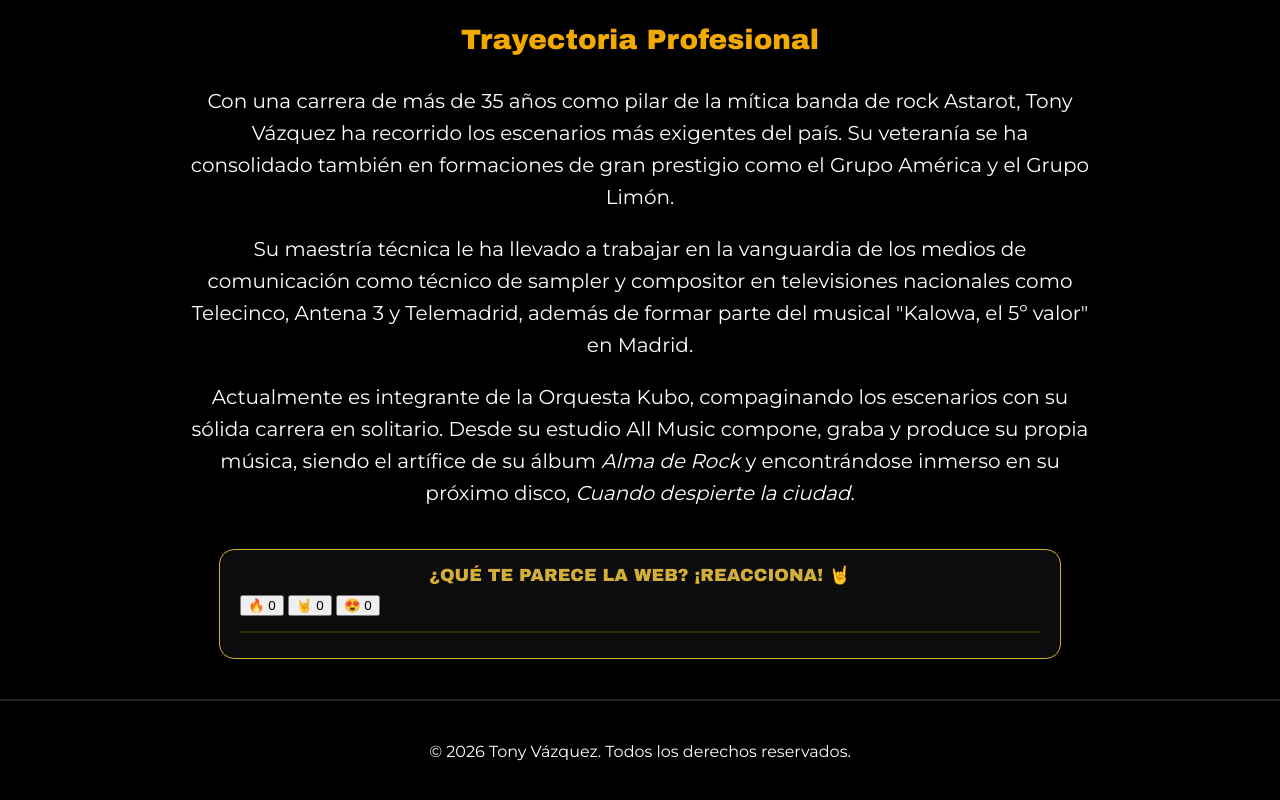
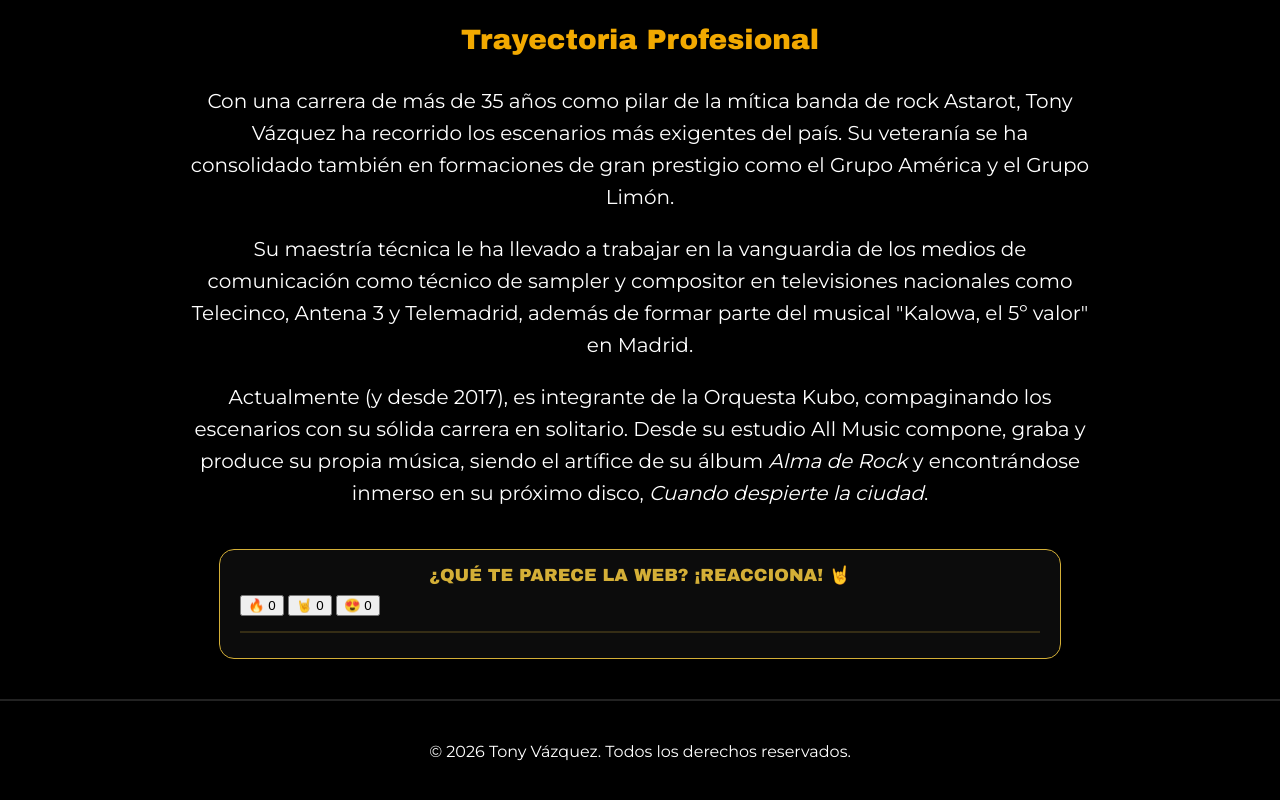
Before and after one commit to tonivazquez4/tonivazquez4.github.io, a plain HTML site: page index.html in a window 1280 px wide. Shown: the part 1555-2355 px from the top of the page. Drawn offline with Linux system fonts and the light colour scheme; no server answers.

Commit message:
Update index.html

```diff
--- a/index.html
+++ b/index.html
@@ -192,7 +192,7 @@
 
     <p style="font-size: 20px; line-height: 1.6; color: #ffffff; margin-bottom: 20px;">Su maestría técnica le ha llevado a trabajar en la vanguardia de los medios de comunicación como técnico de sampler y compositor en televisiones nacionales como Telecinco, Antena 3 y Telemadrid, además de formar parte del musical "Kalowa, el 5º valor" en Madrid.</p>
 
-    <p style="font-size: 20px; line-height: 1.6; color: #ffffff; margin-bottom: 20px;">Actualmente es integrante de la Orquesta Kubo, compaginando los escenarios con su sólida carrera en solitario. Desde su estudio All Music compone, graba y produce su propia música, siendo el artífice de su álbum <em>Alma de Rock</em> y encontrándose inmerso en su próximo disco, <em>Cuando despierte la ciudad</em>.</p>
+    <p style="font-size: 20px; line-height: 1.6; color: #ffffff; margin-bottom: 20px;">Actualmente (y desde 2017), es integrante de la Orquesta Kubo, compaginando los escenarios con su sólida carrera en solitario. Desde su estudio All Music compone, graba y produce su propia música, siendo el artífice de su álbum <em>Alma de Rock</em> y encontrándose inmerso en su próximo disco, <em>Cuando despierte la ciudad</em>.</p>
 </div>
 
 <div class="seccion-comentarios">
```
